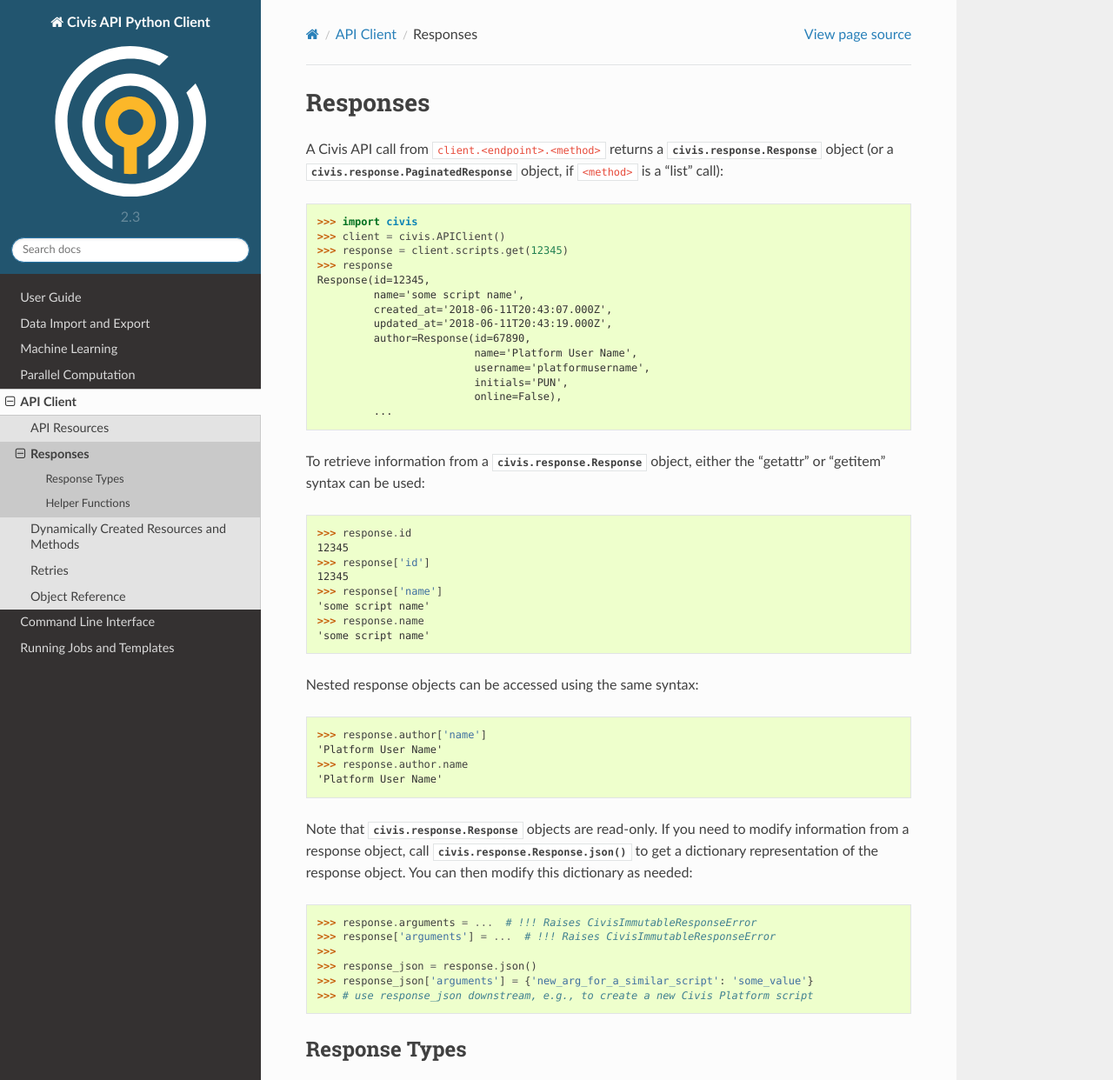
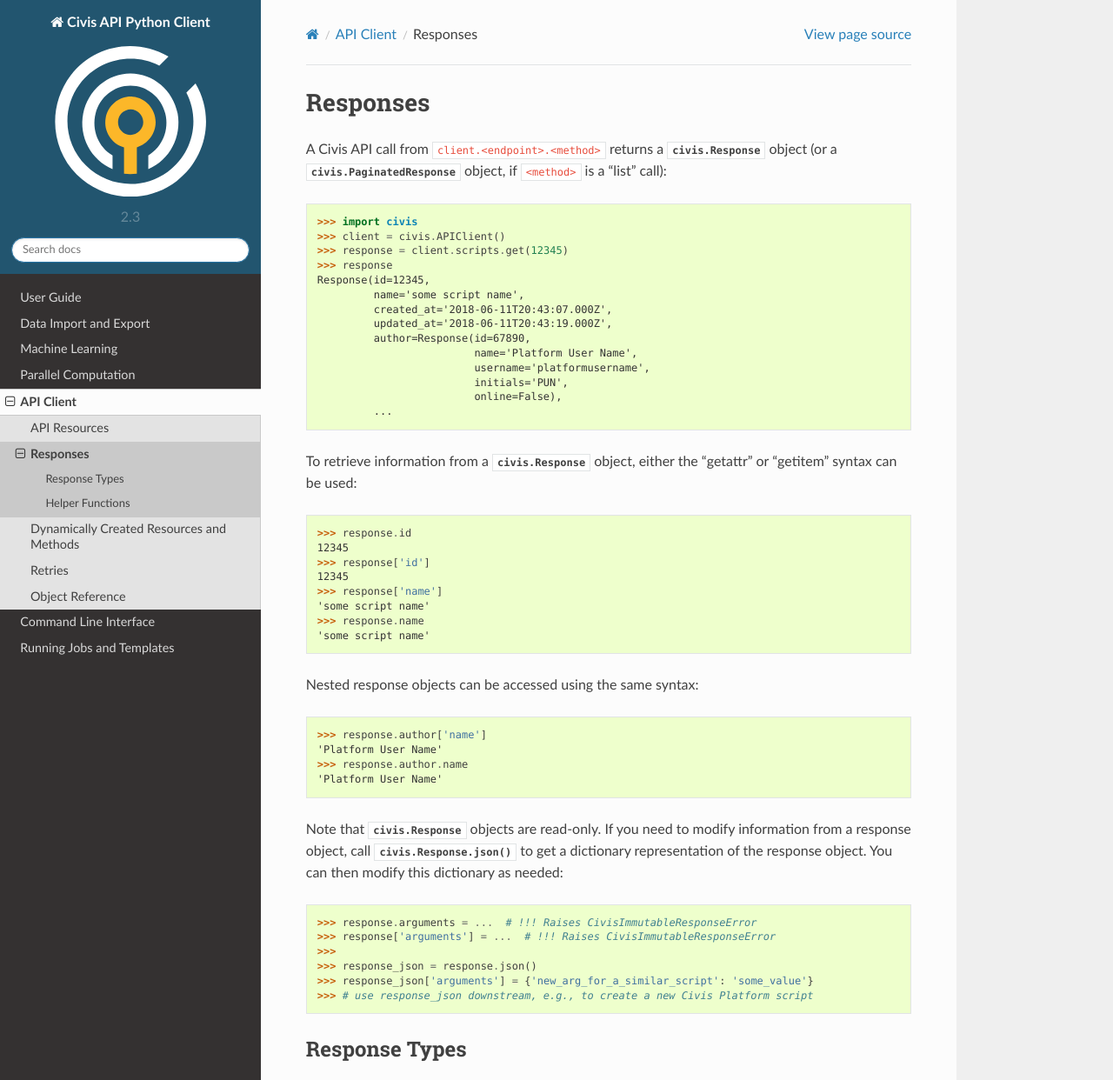
Before and after one commit to civisanalytics/civis-python, a Sphinx documentation site: the page built from docs/source/responses.rst, in a window 1280 px wide and 1400 px high, cut to the strip 0-1242 px from the top of the window. Shown: the whole strip at 87% size. Built offline with Sphinx 7.4.7 and the Read the Docs theme 2.0.0, drawn with Linux system fonts in a browser that asks for light colours.

Commit message:
ENH Response and PaginatedResponse importable under civis namespace

```diff
--- a/docs/source/responses.rst
+++ b/docs/source/responses.rst
@@ -3,8 +3,8 @@
 Responses
 =========
 
-A Civis API call from ``client.<endpoint>.<method>`` returns a :class:`civis.response.Response` object
-(or a :class:`civis.response.PaginatedResponse` object, if ``<method>`` is a "list" call):
+A Civis API call from ``client.<endpoint>.<method>`` returns a :class:`civis.Response` object
+(or a :class:`civis.PaginatedResponse` object, if ``<method>`` is a "list" call):
 
 .. code-block:: python
 
@@ -23,7 +23,7 @@
                             online=False),
             ...
 
-To retrieve information from a :class:`civis.response.Response` object,
+To retrieve information from a :class:`civis.Response` object,
 either the "getattr" or "getitem" syntax can be used:
 
 .. code-block:: python
@@ -46,9 +46,9 @@
    >>> response.author.name
    'Platform User Name'
 
-Note that :class:`civis.response.Response` objects are read-only.
+Note that :class:`civis.Response` objects are read-only.
 If you need to modify information from a response object,
-call :func:`civis.response.Response.json` to get a dictionary representation of the response object.
+call :func:`civis.Response.json` to get a dictionary representation of the response object.
 You can then modify this dictionary as needed:
 
 .. code-block:: python
@@ -63,10 +63,10 @@
 Response Types
 --------------
 
-.. autoclass:: civis.response.Response
+.. autoclass:: civis.Response
    :members:
 
-.. autoclass:: civis.response.PaginatedResponse
+.. autoclass:: civis.PaginatedResponse
    :members:
 
 .. autoclass:: civis.futures.CivisFuture
--- a/docs/source/user_guide.rst
+++ b/docs/source/user_guide.rst
@@ -218,10 +218,10 @@
 ================================
 
 Many API requests via an :class:`~civis.APIClient` instance return an iterable
-of :class:`civis.response.Response` objects.
+of :class:`civis.Response` objects.
 For endpoints that support pagination when the `iterator` kwarg is specified,
-a :class:`civis.response.PaginatedResponse` object is returned.
-To facilitate working with :class:`civis.response.Response` objects,
+a :class:`civis.PaginatedResponse` object is returned.
+To facilitate working with :class:`civis.Response` objects,
 the helper functions :func:`civis.find` and :func:`civis.find_one` are defined.
 For more notes, see :ref:`responses`.
 
--- a/src/civis/__init__.py
+++ b/src/civis/__init__.py
@@ -5,7 +5,7 @@
 
 from civis.client import APIClient
 from civis.loggers import civis_logger
-from civis.response import find, find_one
+from civis.response import find, find_one, Response, PaginatedResponse
 from civis.service_client import ServiceClient
 
 
@@ -40,7 +40,9 @@
     "io",
     "civis_logger",
     "ml",
+    "PaginatedResponse",
     "parallel",
+    "Response",
     "ServiceClient",
     "utils",
     "workflows",
```
Also changed, not shown: 6 other files.
